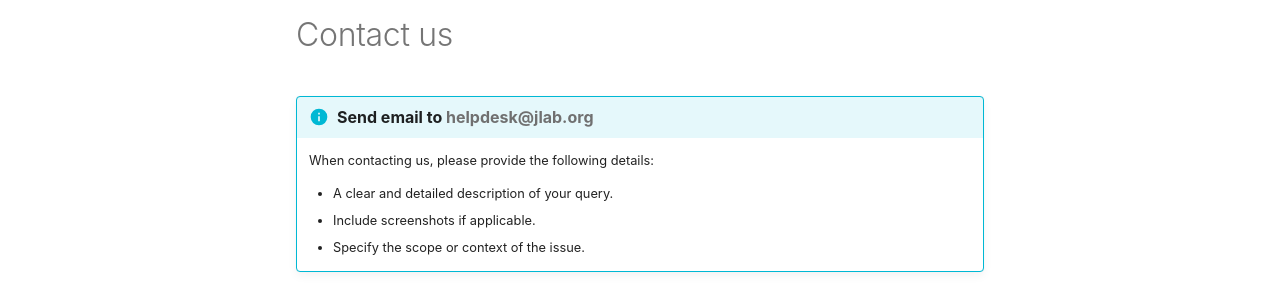
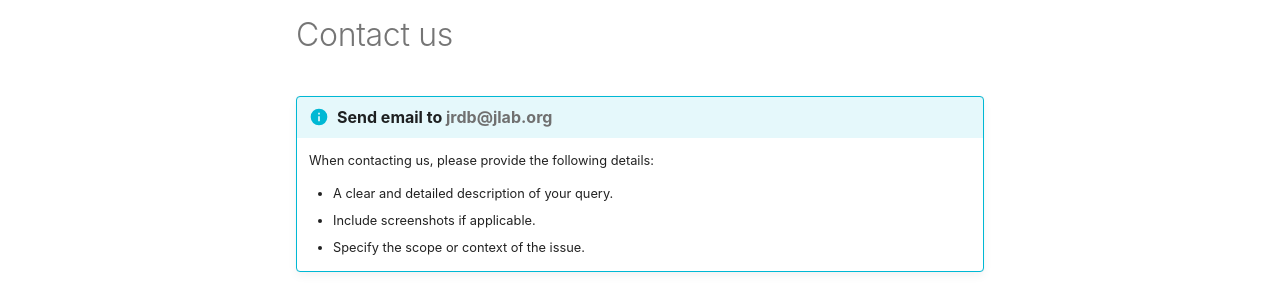
Before and after one commit to JeffersonLab/invenioRDM-docs, an MkDocs documentation site: the page built from docs/contact/index.md, in a window 1280 px wide. Shown: the part 419-719 px from the top of the page. Built offline with MkDocs 1.6.1 and Material for MkDocs 9.7.7, drawn with Linux system fonts in a browser that asks for light colours; comment, search, counter and statistics services are not loaded.

Commit message:
Update index.md

```diff
--- a/docs/contact/index.md
+++ b/docs/contact/index.md
@@ -12,7 +12,7 @@
 
 # Contact us
 
-!!! info "Send email to [helpdesk@jlab.org](mailto:helpdesk@jlab.org)"
+!!! info "Send email to [jrdb@jlab.org](mailto:jrdb@jlab.org)"
     When contacting us, please provide the following details:
 
     - A clear and detailed description of your query.
```
